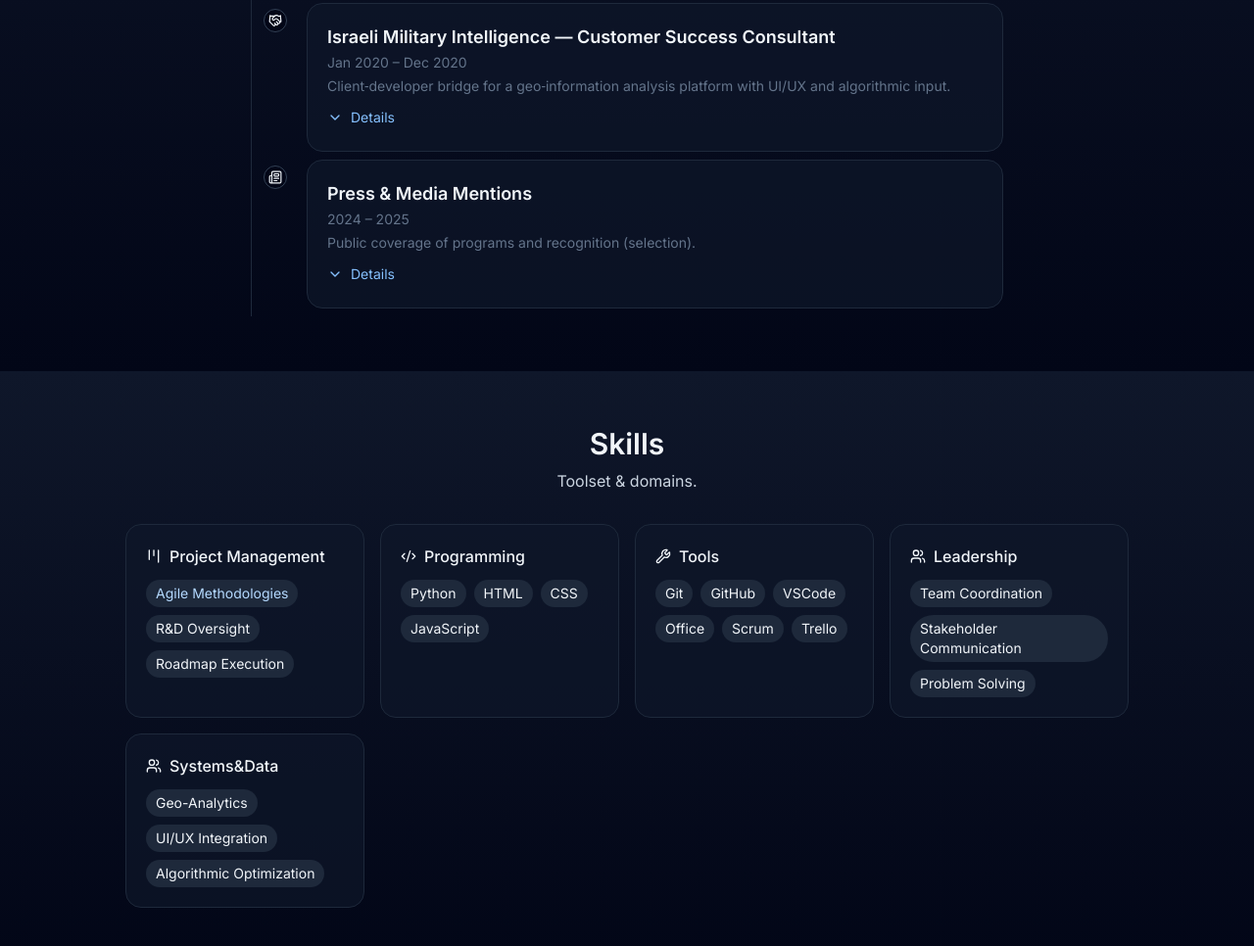
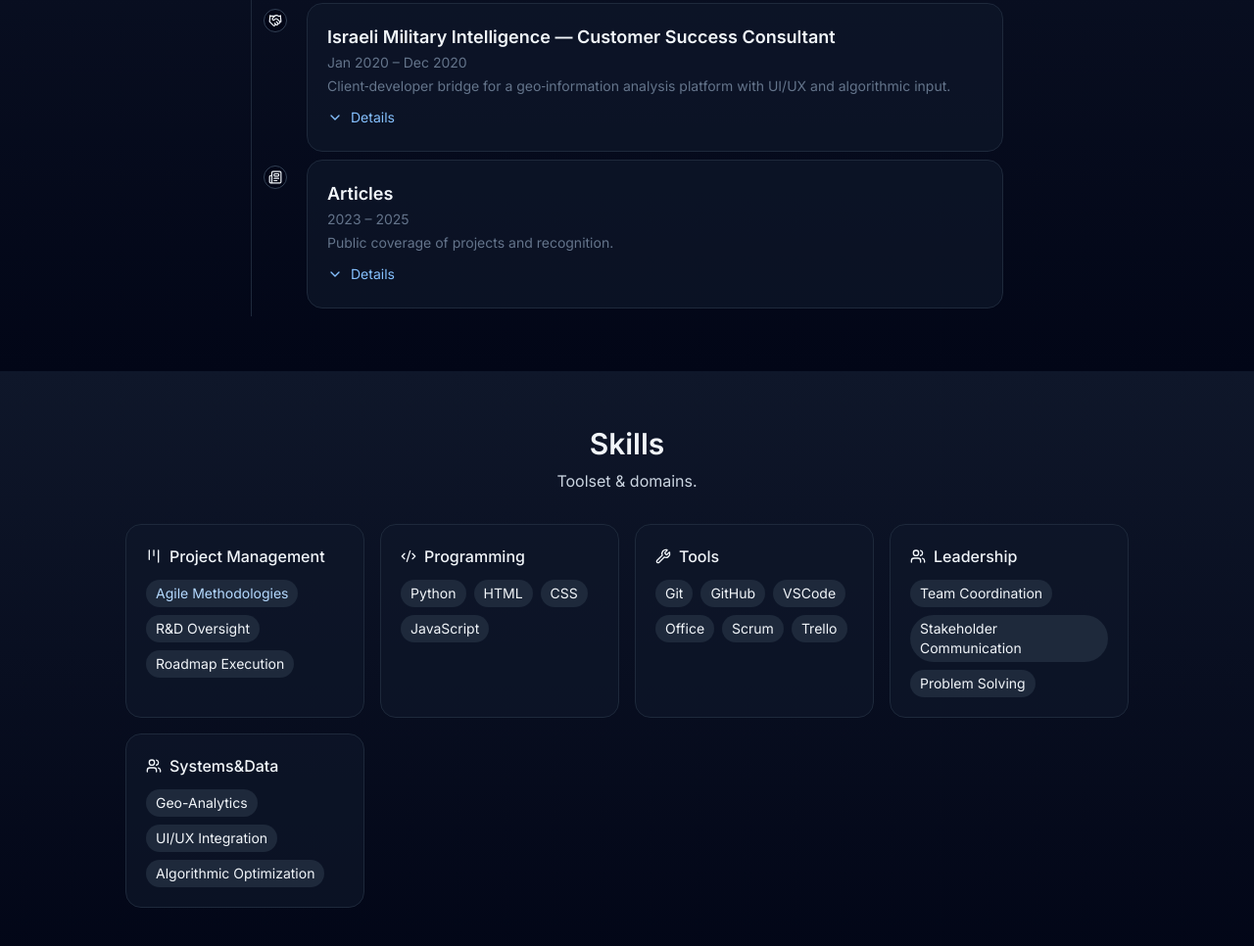
Before and after one commit to liavyanko/cv, a website: page index.html in a window 1280 px wide. Shown: the part 1987-2953 px from the top of the page at 98% size. Drawn offline with nearby package versions, Linux system fonts and the light colour scheme; files that its build step writes are made by us from their sources.

Commit message:
Update index.html

```diff
--- a/index.html
+++ b/index.html
@@ -295,11 +295,11 @@
                   <div class="rounded-2xl border border-slate-200 dark:border-slate-800 bg-white/70 dark:bg-slate-900/70 p-5 hover:shadow transition">
                     <!-- כותרת + תאריך בשורה נפרדת (כמו ששינינו בשאר הכרטיסים) -->
                     <div>
-                      <h4 class="text-lg font-semibold">Press & Media Mentions</h4>
-                      <span class="block text-sm text-slate-500 mt-0.5">2024 – 2025</span>
+                      <h4 class="text-lg font-semibold">Articles</h4>
+                      <span class="block text-sm text-slate-500 mt-0.5">2023 – 2025</span>
                     </div>
 
-                    <p class="text-sm mt-1 text-slate-500">Public coverage of programs and recognition (selection).</p>
+                    <p class="text-sm mt-1 text-slate-500">Public coverage of projects and recognition.</p>
 
                     <button class="mt-3 inline-flex items-center gap-2 text-sm text-brand-700 dark:text-brand-300 hover:underline toggle-details"
                             aria-expanded="false" aria-controls="role-5">
```
